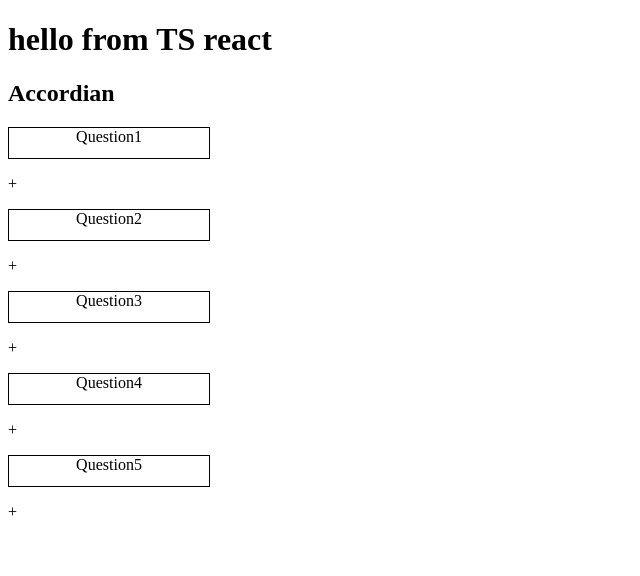
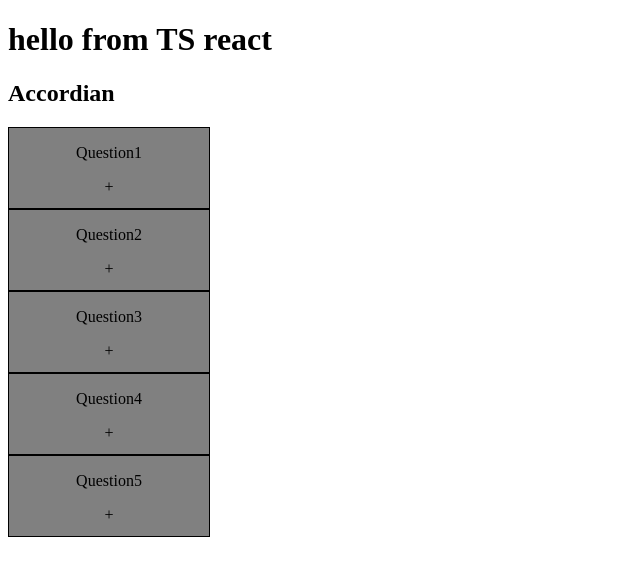
Before and after one commit to anurag1302/react-projects, a React (Vite) app: page / in a window 1280 px wide. Shown: the top 576 px of the page, without its empty margins (0-640 px from the left). Built offline with nearby package versions, Linux system fonts and the light colour scheme.

Commit message:
accordian component click event

```diff
--- a/src/App.css
+++ b/src/App.css
@@ -1,6 +1,7 @@
 .question-item {
   border: 1px solid black;
   width: 200px;
-  height: 30px;
+  height: 80px;
   text-align: center;
+  background-color: grey;
 }
--- a/src/components/Accordian/accordian.tsx
+++ b/src/components/Accordian/accordian.tsx
@@ -1,6 +1,13 @@
+import { useState } from "react";
 import accData from "./data";
 
 function Accordian() {
+  const [selected, setSelected] = useState(0);
+
+  function handleSingleClick(currentId: number) {
+    console.log(currentId);
+    setSelected(currentId);
+  }
   return (
     <>
       <h2>Accordian</h2>
@@ -8,9 +15,16 @@ function Accordian() {
         {accData && accData.length ? (
           <div>
             {accData.map((item) => (
-              <div>
-                <p className="question-item">{item.question}</p>
-                <span>+</span>
+              <div className="container">
+                <div
+                  key={item.id}
+                  className="question-item"
+                  onClick={() => handleSingleClick(item.id)}
+                >
+                  <p>{item.question}</p>
+                  <span>+</span>
+                </div>
+                {selected == item.id ? <div>{item.answer}</div> : null}
               </div>
             ))}
           </div>
```
